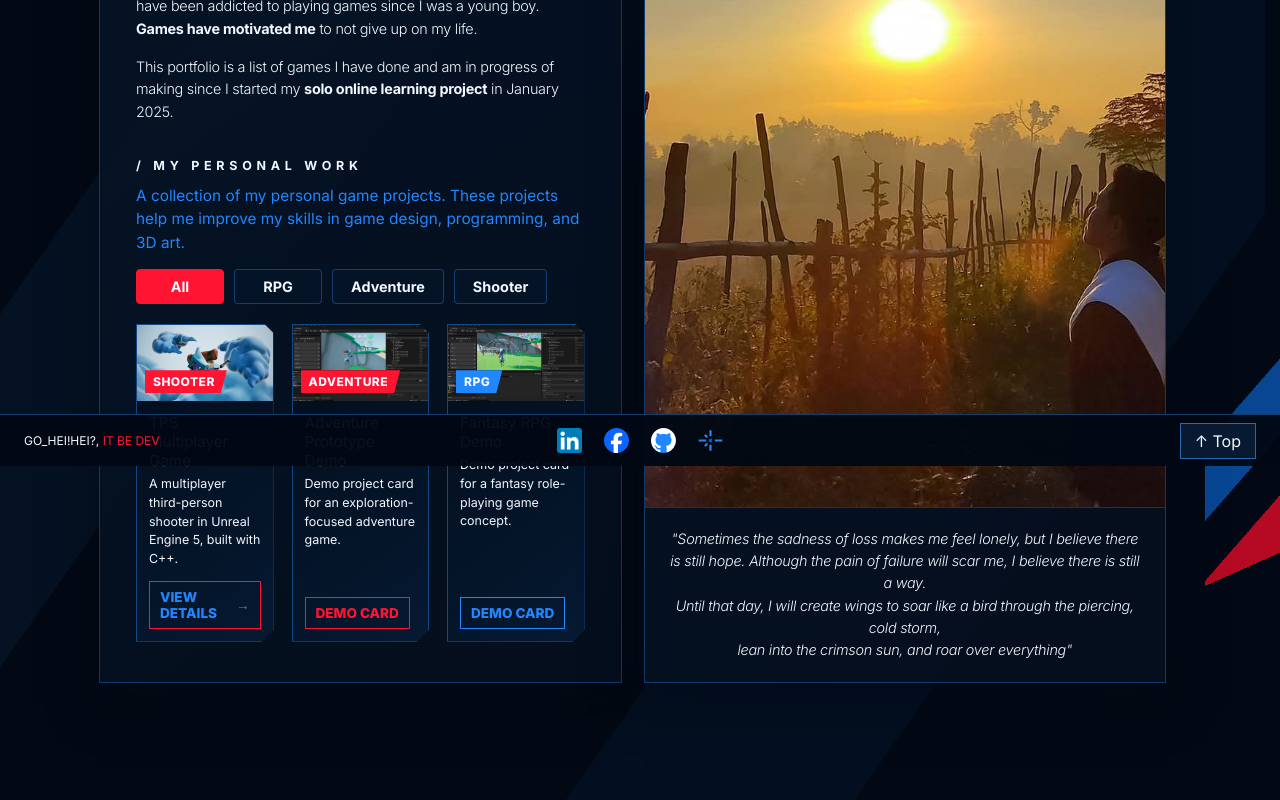
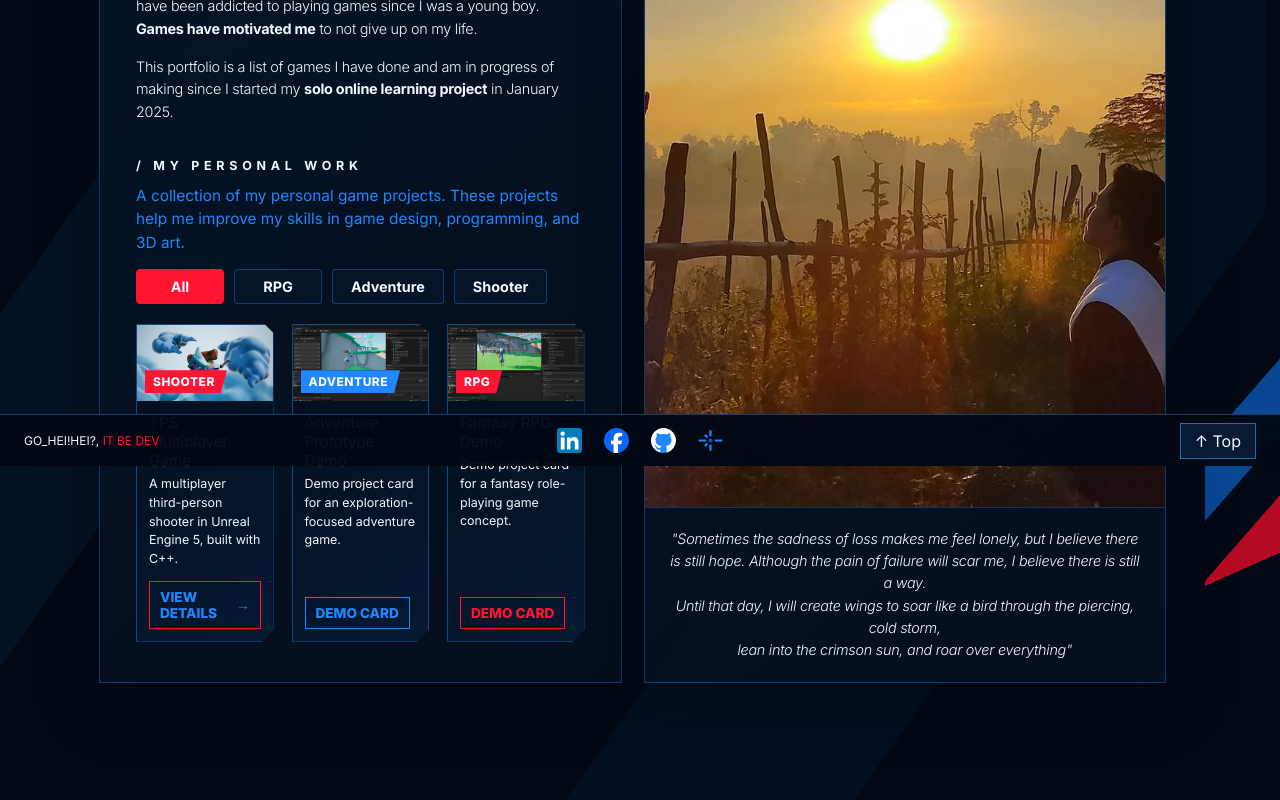
Before and after one commit to thavon91/web-portfolio, a React (Vite) app: page / in a window 1280 px wide. Shown: the part 334-1134 px from the top of the page. Built offline with nearby package versions, Linux system fonts and the light colour scheme.

Commit message:
Restore original project card colors
Co-authored-by: Copilot <223556219+Copilot@users.noreply.github.com>

```diff
--- a/src/App.css
+++ b/src/App.css
@@ -545,7 +545,7 @@ body::before{content:'';position:fixed;inset:0;pointer-events:none;z-index:-1;op
   letter-spacing: .04em;
 }
 
-.menu .home-project-card[data-category="rpg"] .home-project-category {
+.menu .home-project-card[data-category="adventure"] .home-project-category {
   background: #2187ff;
 }
 
@@ -579,7 +579,7 @@ body::before{content:'';position:fixed;inset:0;pointer-events:none;z-index:-1;op
   transition: background .2s ease, color .2s ease;
 }
 
-.menu .home-project-card[data-category="rpg"] .home-project-link {
+.menu .home-project-card[data-category="adventure"] .home-project-link {
   border-color: #2187ff;
   color: #2187ff !important;
 }
@@ -589,7 +589,7 @@ body::before{content:'';position:fixed;inset:0;pointer-events:none;z-index:-1;op
   color: #f3f7ff !important;
 }
 
-.menu .home-project-card[data-category="rpg"] .home-project-link:hover {
+.menu .home-project-card[data-category="adventure"] .home-project-link:hover {
   background: #2187ff;
 }
 
```
